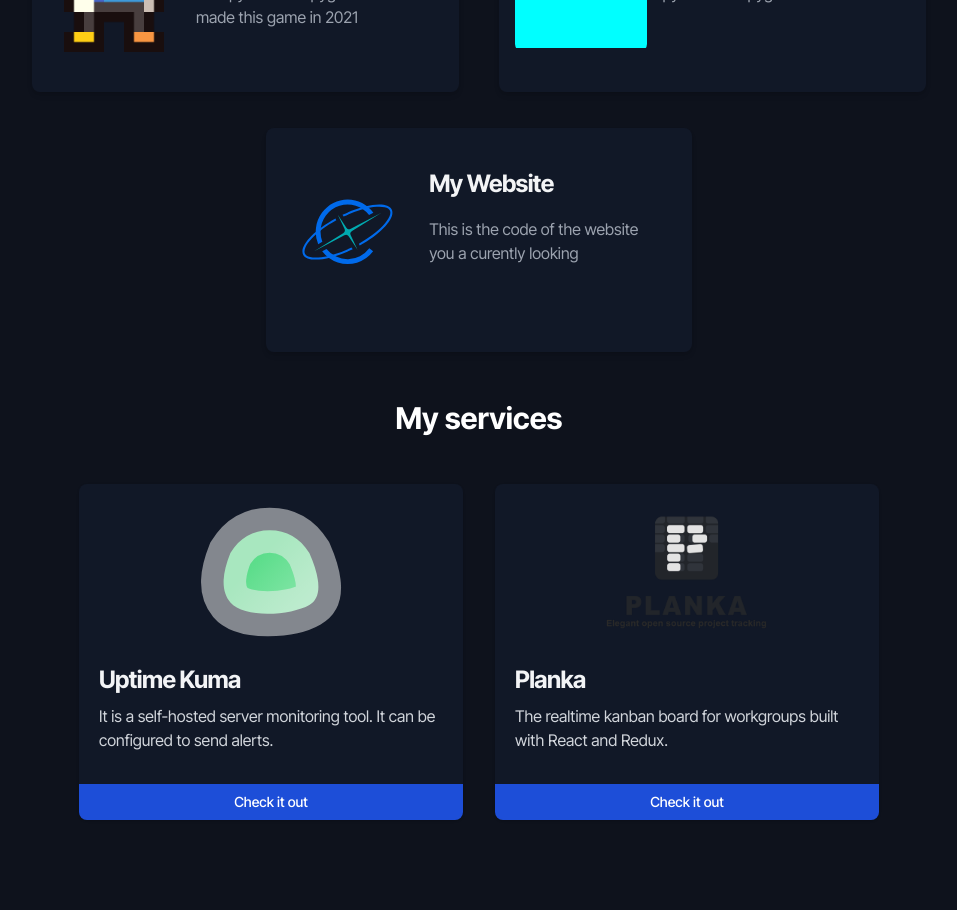
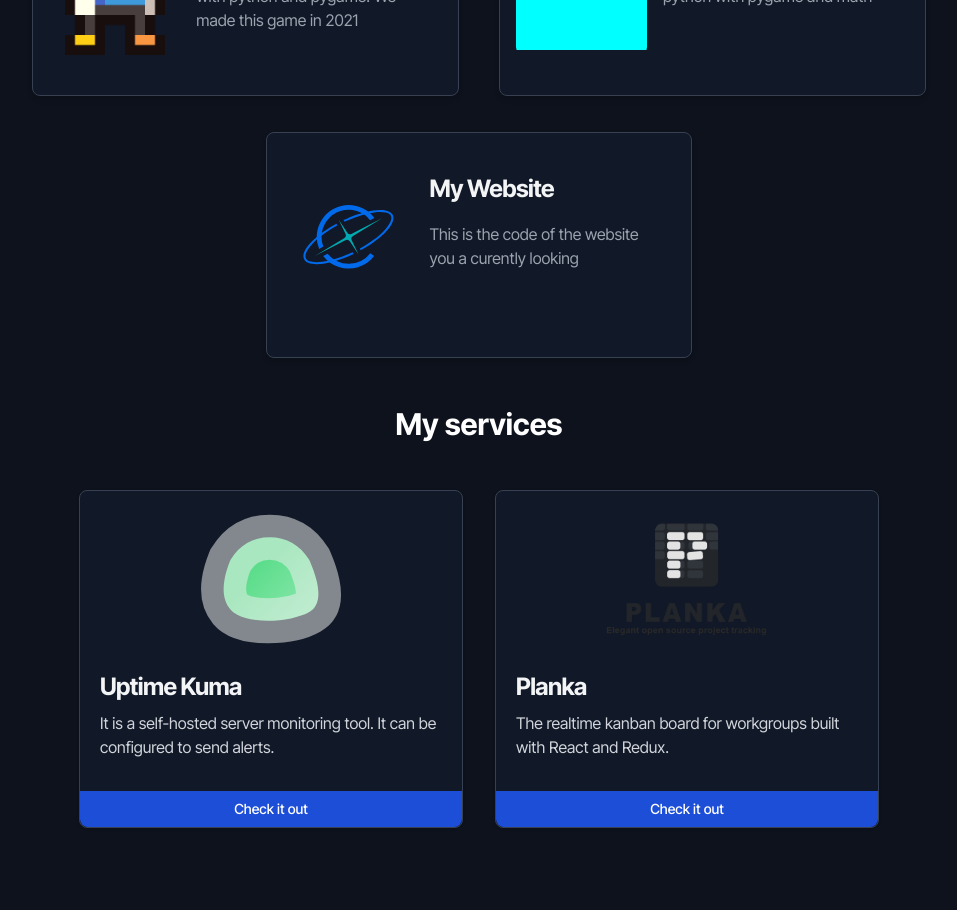
Before and after one commit to CoCoSol007/website, a SvelteKit app: page / in a window 1280 px wide. Shown: the part 1200-2110 px from the top of the page, without its empty margins (161-1118 px from the left). Built offline with nearby package versions, Linux system fonts and the light colour scheme.

Commit message:
Improving css by adding some border

```diff
--- a/src/routes/+layout.svelte
+++ b/src/routes/+layout.svelte
@@ -3,7 +3,7 @@
   import logo from "../assets/logo.svg";
 </script>
 
-<nav class="bg-gray-900 fixed w-full top-0 z-50 backdrop-blur-2xl bg-gray-900/80">
+<nav class="bg-gray-900 fixed w-full top-0 z-50 backdrop-blur-2xl bg-gray-900/80 border-b border-gray-700">
   <div class="container mx-auto flex items-center justify-between">
     <img class="h-16 w-16" src={logo} alt="icon" />
     <div class="flex items-center">
--- a/src/routes/+page.svelte
+++ b/src/routes/+page.svelte
@@ -29,7 +29,7 @@
   {#each projects as project}
     <a
       href={project.link}
-      class="flex flex-row m-5 w-full lg:w-1/3 px-4 mb-4 duration-300 hover:bg-gray-800 hover:scale-105 bg-gray-900 p-6 rounded-lg shadow-md"
+      class="flex flex-row m-5 w-full lg:w-1/3 px-4 mb-4 duration-300 hover:bg-gray-800 hover:scale-105 bg-gray-900 p-6 rounded-lg shadow-md border border-gray-700"
     >
       <img
         src={project.link_img}
@@ -57,7 +57,7 @@
 <div class="container mx-auto my-8 flex flex-wrap justify-center">
   {#each services as service}
     <div
-      class="w-full max-w-sm m-4 rounded-lg shadow bg-gray-900 border-gray-800 flex flex-col"
+      class="w-full max-w-sm m-4 rounded-lg shadow bg-gray-900 flex flex-col border border-gray-700"
     >
       <img
         src={service.link_img}
```
